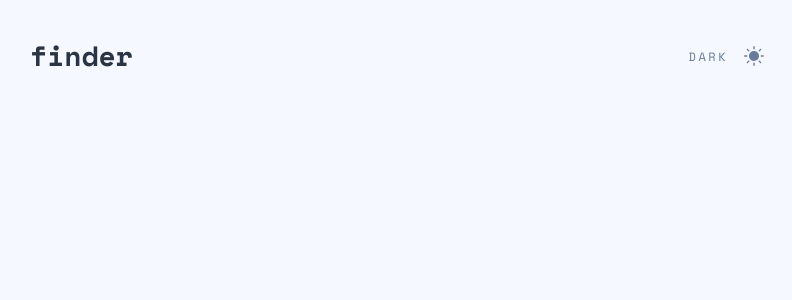
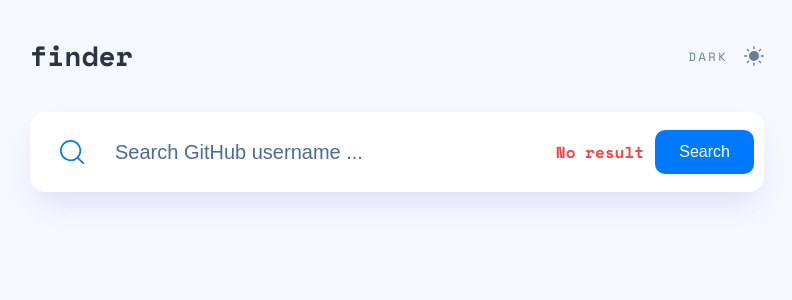
Before and after one commit to fckngawsm/finder-user, a React (Create React App) app: page / in a window 1280 px wide. Shown: the top 300 px of the page, without its empty margins (243-1035 px from the left). Built offline with nearby package versions, Linux system fonts and the light colour scheme.

Commit message:
create button

```diff
--- a/src/components/App.tsx
+++ b/src/components/App.tsx
@@ -1,10 +1,12 @@
 import { Container } from "./Container";
 import { Header } from "./Header";
+import { Search } from "./Search";
 
 function App() {
   return (
     <Container>
       <Header />
+      <Search hasError onSubmit={() => {}} />
     </Container>
   );
 }
--- /dev/null
+++ b/src/components/Search/Search.module.scss
@@ -0,0 +1,83 @@
+:global {
+  body[data-theme="light"] {
+    --search-bg: var(--white);
+    --search-color: var(--gray-300);
+    --search-placeholder-color: var(--gray-200);
+    --search-shadow: var(--shadow);
+  }
+
+  body[data-theme="dark"] {
+    --search-bg: var(--gray-400);
+    --search-color: var(--white);
+    --search-placeholder-color: var(--white);
+    --search-shadow: unset;
+  }
+}
+
+.search {
+  position: relative;
+  width: 100%;
+  overflow: hidden;
+  padding: 10px 10px 10px 16px;
+  background-color: var(--search-bg, white);
+  display: flex;
+  align-items: center;
+  box-shadow: var(--search-shadow);
+  border-radius: 15px;
+
+  @media (min-width: 767px) {
+    padding: 10px 10px 10px 30px;
+  }
+
+  & > button {
+    flex-shrink: 0;
+  }
+}
+
+.label {
+  cursor: pointer;
+}
+
+.input {
+  padding: 0 10px;
+  flex-grow: 5;
+  height: 60px;
+  max-width: calc(100% - 100px - 20px);
+  border: none;
+  color: var(--search-color);
+  font-size: 0.75rem;
+  line-height: 1.5;
+  cursor: pointer;
+  background-color: var(--search-bg);
+
+  &::placeholder {
+    color: var(--search-placeholder-color);
+  }
+
+  &:focus {
+    outline: none;
+  }
+
+  @media (min-width: 767px) {
+    margin: 0 5px;
+    font-size: 1.25rem;
+    margin: 0 20px;
+  }
+}
+
+.error {
+  position: absolute;
+  right: 50%;
+  bottom: 5px;
+  color: var(--error-color);
+  font-size: 1rem;
+  line-height: 1.5;
+  font-weight: 700;
+
+  @media (min-width: 767px) {
+    right: 120px;
+    top: 50%;
+    transform: translateY(-50%);
+    bottom: unset;
+  }
+}
--- /dev/null
+++ b/src/components/Search/Search.tsx
@@ -0,0 +1,29 @@
+import styles from "./Search.module.scss";
+import { ReactComponent as SearchIcon } from "../../assets/icon-search.svg";
+import React, { useState } from "react";
+import { Button } from "../Button";
+interface SearchProps {
+  hasError: boolean;
+  onSubmit: (text: string) => void;
+}
+
+export const Search = ({ hasError, onSubmit }: SearchProps) => {
+  const [value, setValue] = useState("");
+  const handleSubmit = (e: React.FormEvent) => {
+    e.preventDefault();
+  };
+  return (
+    <form className={styles.search} onSubmit={handleSubmit}>
+      <SearchIcon />
+      <input
+        type="text"
+        value={value}
+        className={styles.input}
+        placeholder="Search GitHub username ..."
+        onChange={(e) => setValue(e.target.value)}
+      />
+      {hasError && <p className={styles.error}>No result</p>}
+      <Button>Search</Button>
+    </form>
+  );
+};
--- /dev/null
+++ b/src/components/Search/index.ts
@@ -0,0 +1 @@
+export * from './Search';
```
